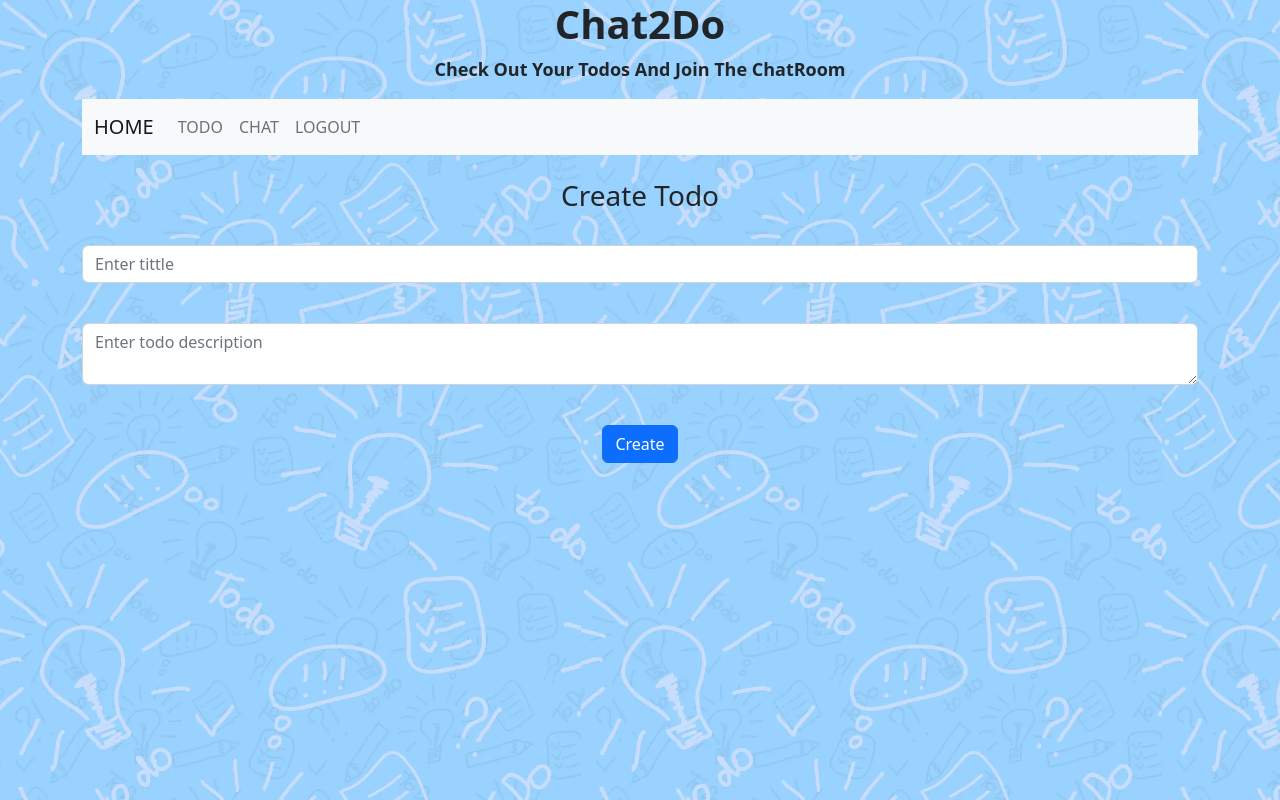
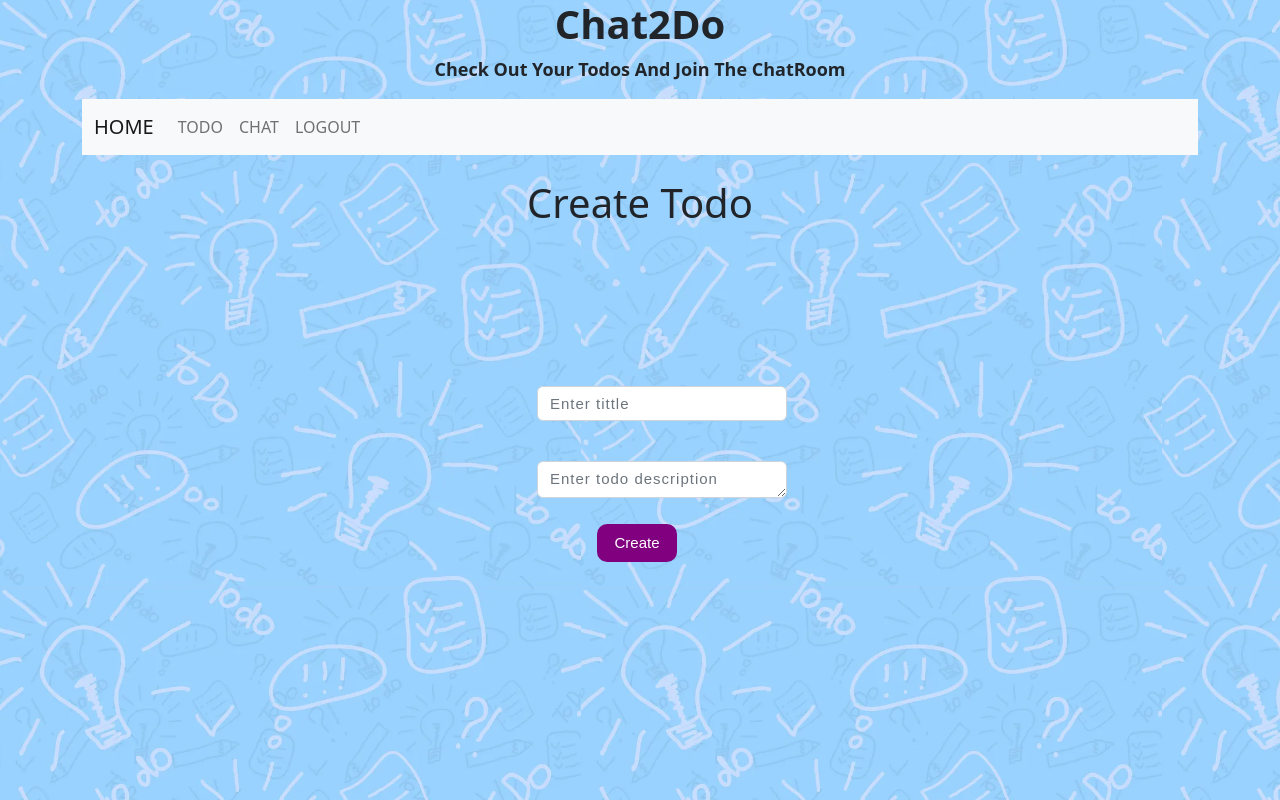
Before and after one commit to zainamjad165/Chat2Do, a FastAPI app: template templates/creatatodo.html in a window 1280 px wide. Run offline with FastAPI, Linux system fonts and the light colour scheme; the template is opened without the code that fills it, so the values that code supplies are empty; parts of the project's set-up code (start-up, migrations or seed data) failed here and were passed over.

Commit message:
Enhancement of app

```diff
--- a/static/chat.css
+++ b/static/chat.css
@@ -4,8 +4,8 @@
 #container{
 	width:500px;
 	height:600px;
-	background:#eff3f7;
-	margin:0 auto;
+	background:transparent;
+	margin :0 auto;
 	font-size:0;
 	border-radius:px;
 	overflow:hidden;
--- a/templates/creatatodo.html
+++ b/templates/creatatodo.html
@@ -1,6 +1,50 @@
 <style>
     body {
   background-image: url("/static/todo\ bg.png");
+}
+.form{
+        width: 250px;
+        height: 380px;
+        position: absolute;
+        top: 45%;
+        bottom: 50%;
+        left: 40%;
+        right: 50%;
+        transform: translate(0%,-5%);
+        border-radius: 10px;
+        padding: 25px;
+    }
+
+.form input{
+    width: 250px;
+    height: 35px;
+    background: white;
+    color: black;
+    font-size: 15px;
+    letter-spacing: 1px;
+    margin-top: 20px;
+    font-family: sans-serif;
+}
+.form textarea{
+    width: 250px;
+    height: 35px;
+    background: white;
+    color: black;
+    font-size: 15px;
+    letter-spacing: 1px;
+    font-family: sans-serif;
+}
+.button{
+    width: 80px;
+    font-family: sans-serif;
+    text-align: center;
+    color: white;
+    font-size: 15px;
+    background-color: purple;
+    border-radius: 10px;
+    margin: 2px;
+    padding: 8px;
+    border: none;
 }
 </style>
 
@@ -14,18 +58,17 @@
                 {{msg}}
             </div>
         {% endif %}
-        <h3>Create Todo</h3>
-        <br>
-        <form  method="POST" id="form">
+        <h1>Create Todo</h1>
+        <form  method="POST" class="form">
             <div class="mb-3">
 		    	<input type="text" class="form-control" required name="tittle" placeholder="Enter tittle">
             </div>
             <br>
-            <div class="mb-3">
+            <div>
     			<textarea class="form-control" required name="description" placeholder="Enter todo description"></textarea>
-            </div>
+            </div class="mb-3">
             <br>
-            <button type="submit"  form="form" class="btn btn-primary">Create</button>
+            <button type="submit"  class="button">Create</button>
         </form>
     </div>
 {% endblock %}
--- a/templates/login.html
+++ b/templates/login.html
@@ -22,7 +22,7 @@
     text-align: center;
     color: white;
     font-size: 22px;
-    background-color: blue;
+    background-color: purple;
     border-radius: 10px;
     margin: 2px;
     padding: 8px;
@@ -49,7 +49,7 @@
     text-align: center;
     color: white;
     font-size: 15px;
-    background-color: blue;
+    background-color: purple;
     border-radius: 10px;
     margin: 2px;
     padding: 8px;
@@ -74,12 +74,10 @@
     <form method="POST" class="login-form">
         <h1>Login Here</h1>
         <div class="mb-3">
-            <!-- <label for="username" class="form-label">Email address</label> -->
             <input type="email" required class="form-control" name="username" aria-describedby="emailHelp" placeholder="Email">
         </div>
         <br>
         <div class="mb-3">
-            <!-- <label for="password" class="form-label">Password</label> -->
             <input type="password" required class="form-control" name="password" placeholder="Password ">
         </div>
         <br>
--- a/templates/seetodos.html
+++ b/templates/seetodos.html
@@ -14,12 +14,12 @@ background-image: url("/static/todo\ bg.png");
             </div>
         {% endif %}
         <br>
-        <h1>Todos</h1>
+        <h1>Todo</h1>
         <br>
         <table class="table">
             <thead>
               <tr>
-                <th scope="col">Todo ID</th>
+                <th scope="col">ID</th>
                 <th scope="col">Tittle</th>
                 <th scope="col">Description</th>
                 <th scope="col">Action</th>
--- a/templates/signup.html
+++ b/templates/signup.html
@@ -22,7 +22,7 @@
     text-align: center;
     color: white;
     font-size: 22px;
-    background-color: blue;
+    background-color: purple;
     border-radius: 10px;
     margin: 2px;
     padding: 8px;
@@ -49,7 +49,7 @@
     text-align: center;
     color: white;
     font-size: 15px;
-    background-color: blue;
+    background-color: purple;
     border-radius: 10px;
     margin: 2px;
     padding: 8px;
@@ -74,12 +74,10 @@
         <form  method="POST" class="signup-form">
             <h1>Signup Here</h1>
             <div class="mb-3">
-                <!-- <label for="email" class="form-label">Email address</label> -->
                 <input type="email" required class="form-control" name="email" aria-describedby="emailHelp" placeholder="Email">
             </div>
             <br>
             <div class="mb-3">
-                <!-- <label for="password" class="form-label">Password</label> -->
                 <input type="password" required class="form-control" name="password" placeholder="Password">
             </div>
             <br>
```
